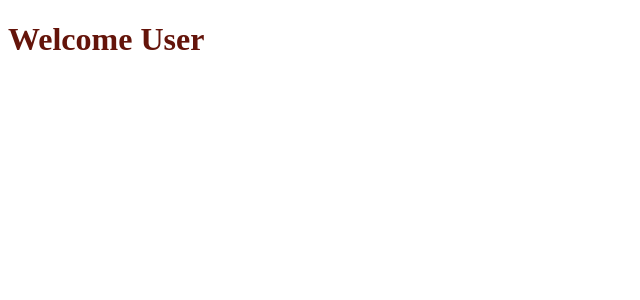
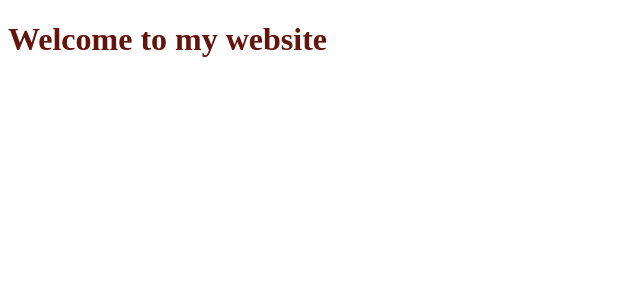
Before and after one commit to SimonKarlsson02/SimonKarlsson02.github.io, a Jekyll site: the page index.html, which Jekyll copies as it is, in a window 1280 px wide. Shown: the top 300 px of the page, without its empty margins (0-640 px from the left). Built offline with Jekyll 4.4.1, drawn with Linux system fonts in a browser that asks for light colours.

Commit message:
Update index.html

```diff
--- a/index.html
+++ b/index.html
@@ -1,10 +1,11 @@
 <!DOCTYPE html>
 <html>
-  <head>
-    <link href="https://cdn.rawgit.com/SimonKarlsson02/SimonKarlsson02.github.io/master/css/main.css" rel="stylesheet" type="text/css"/>
-  </head>
-  <body>
-    <h1>Welcome User</h1>
+    <head>
+        <link rel="stylesheet" href="https://cdn.rawgit.com/SimonKarlsson02/SimonKarlsson02.github.io/master/css/main.css" type="text/css">
+    </head>
 
-  </body>
+    <body>
+          <h1>Welcome to my website</h1>
+    </body>
+
 </html>
```
